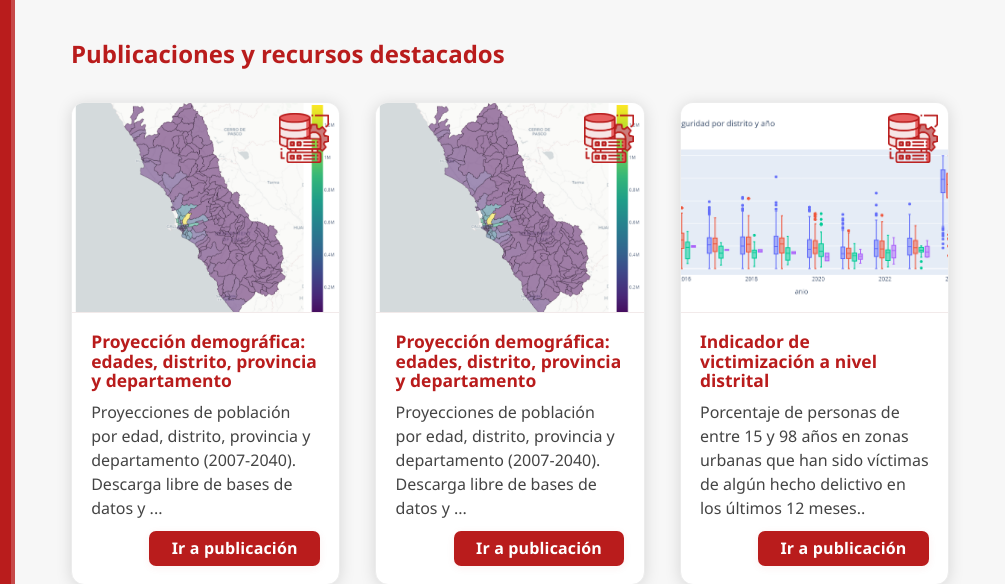
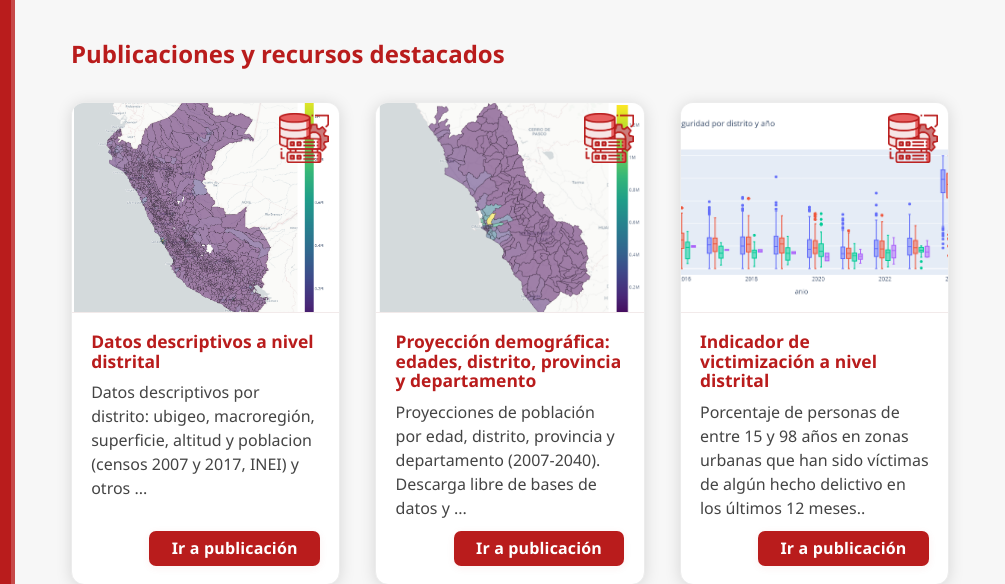
Before and after one commit to amarufo/PAGE-AIP, a plain HTML site: page index.html in a window 1280 px wide. Shown: the part 157-741 px from the top of the page, 275-1280 px from the left. Drawn offline with Linux system fonts and the light colour scheme.

Commit message:
Victimizacion

```diff
--- a/index.html
+++ b/index.html
@@ -50,16 +50,15 @@
         <section id="paneles">
         <h2 style="color:#b91c1c; margin-bottom: 1.5rem;">Publicaciones y recursos destacados</h2>
         <div class="paneles-contenedor">
+            <!-- 250523 DATOS DESCRIPTIVOS POR DISTRITO -->
             <div class="panel">
                 <!-- Sticker -->
                 <img src="images/bd.png" alt="Sticker" class="panel-sticker">
-                <img src="images/pub001_proypob.png" alt="Proyección poblacionales" class="panel-img">
+                <img src="images/pub002_generales_dist.png" alt="Mapa descriptivo distritos" class="panel-img">
                 <div class="panel-contenido">
-                    <h3>Proyección demográfica: edades, distrito, provincia y departamento</h3>
-                    <p>Proyecciones de población por edad,
-                        distrito, provincia y departamento (2007-2040).
-                        Descarga libre de bases de datos y ...</p>
-                    <a class="panel-link" href="pages/publicaciones/250522_proyec_pob.html">Ir a publicación</a>
+                    <h3>Datos descriptivos a nivel distrital</h3>
+                    <p>Datos descriptivos por distrito: ubigeo, macroregión, superficie, altitud y poblacion (censos 2007 y 2017, INEI) y otros ...</p>
+                    <a class="panel-link" href="pages/publicaciones/250523_datgen.html">Ir a publicación</a>
                 </div>
             </div>
             <div class="panel">
```
